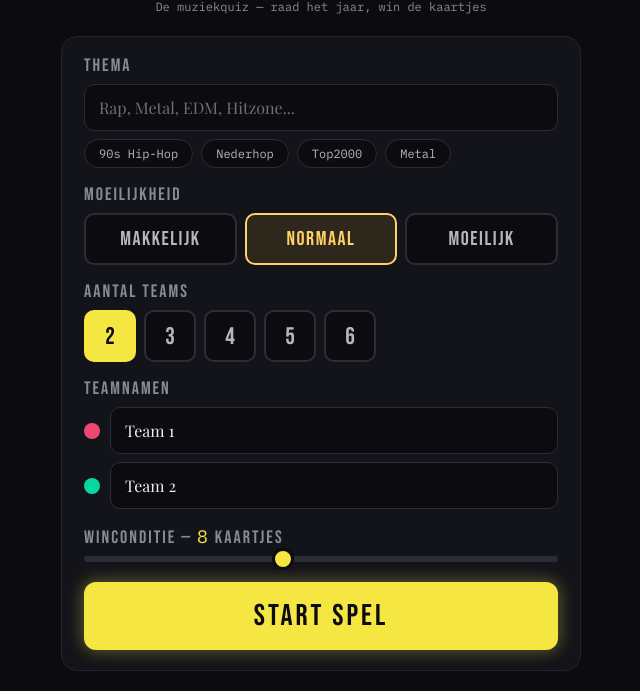
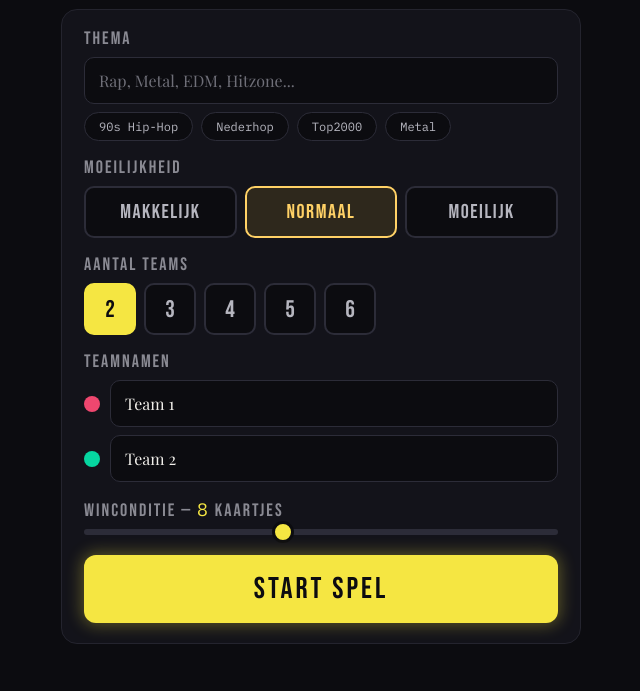
Before and after one commit to jcoder86/Hitster, a website: page public/index.html in a window 1280 px wide. Shown: the part 189-880 px from the top of the page, without its empty margins (319-959 px from the left). After the commit the page ends 853 px from the top, so only its background shows below. Drawn offline with nearby package versions, Linux system fonts and the light colour scheme; no server answers; a web font is replaced by a local one.

Commit message:
Verwijder subtekst onder het logo
Tagline 'De muziekquiz — raad het jaar, win de kaartjes' weg;
in plaats daarvan margin-bottom op het logo zodat de ruimte
tussen logo en paneel behouden blijft.

Co-Authored-By: Claude Opus 4.7 <noreply@anthropic.com>

```diff
--- a/public/app.js
+++ b/public/app.js
@@ -606,7 +606,6 @@ function renderSetup() {
 
   const screen = h('div', { class: 'setup-screen' }, [
     h('img', { src: 'logo.png', alt: 'HITSTER', class: 'brand-logo' }),
-    h('p', { class: 'tagline', text: 'De muziekquiz — raad het jaar, win de kaartjes' }),
 
     h('div', { class: 'panel' }, [
       h('label', { class: 'field-label', text: 'THEMA' }),
--- a/public/style.css
+++ b/public/style.css
@@ -116,15 +116,8 @@ body {
   height: clamp(72px, 14vw, 150px);
   width: auto;
   max-width: 100%;
+  margin-bottom: 24px;
   object-fit: contain;
-}
-
-.tagline {
-  font-family: var(--font-mono);
-  font-size: 12px;
-  color: #8a8a93;
-  margin: 14px 0 22px;
-  text-align: center;
 }
 
 .panel {
```
